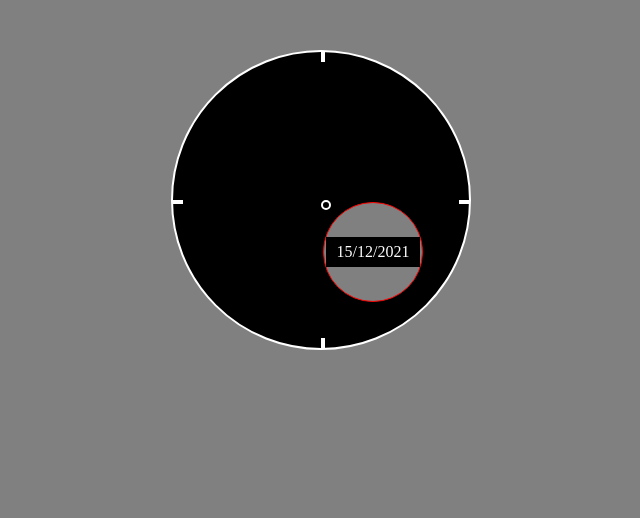
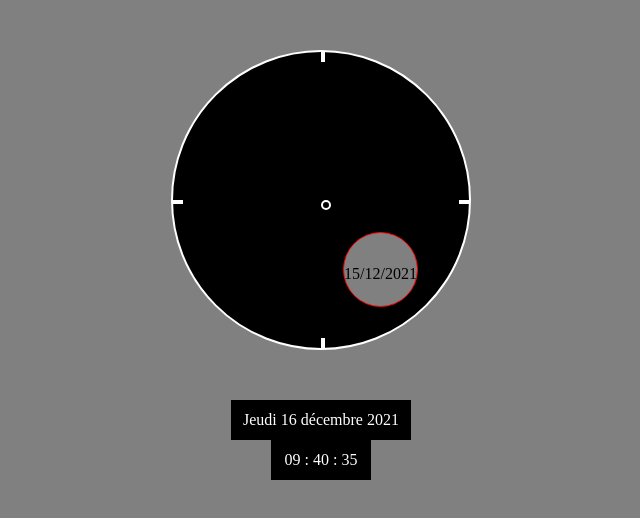
Before and after one commit to Anthony-S58/JsTimer, a plain HTML site: page index.html in a window 1280 px wide. Shown: the whole page, without its empty margins (319-959 px from the left). Drawn offline with Linux system fonts and the light colour scheme.

Commit message:
addnumclock

```diff
--- a/index.html
+++ b/index.html
@@ -8,6 +8,7 @@
     <title>TimerJS</title>
 </head>
 <body>
+    <div id="heure">
         <div id="horloge">
             <div id="contour">
                 <div id="cadredate">15/12/2021</div>
@@ -18,6 +19,9 @@
             <div id="quarterto"></div>
             <div id="middle"></div>
         </div>
+    </div>
+    <div id="cadredate2">Jeudi 16 décembre 2021</div>
+    <div id="cadreheure">09 : 40 : 35</div>
 
 </body>
 </html>
--- /dev/null
+++ b/main.js
@@ -0,0 +1,3 @@
+function datetime(){
+
+}
--- a/style.css
+++ b/style.css
@@ -10,6 +10,7 @@ body{
     justify-content: center;
     align-items: center;
     text-align: center;
+    flex-direction: column;
 }
 
 #horloge{
@@ -23,14 +24,14 @@ body{
     border: 2px solid white;
 }
 #contour{
-    width: 100px;
-    height: 100px;
+    width: 75px;
+    height: 75px;
     border-radius: 250px;
     position: absolute;
     border: 1px solid red;
     background-color: grey;
-    top: 150px;
-    left: 150px;
+    top: 180px;
+    left: 170px;
     display: flex;
     justify-content: center;
     align-items: center;
@@ -38,10 +39,10 @@ body{
 #cadredate{
     width: 95%;
     height: 30px;
-background-color: black;
-  position: absolute;
+    /* background-color: black;   */
+    position: absolute;
     top: 35%;
-    color: white;
+    color: black;
     display: flex;
     justify-content: center;
     align-items: center;
@@ -88,3 +89,21 @@ background-color: black;
     top: 50%;
     left: 0px;
 }
+#cadredate2{
+    width: 180px;
+    height: 40px;
+    background-color: black;
+    color: white;
+    display: flex;
+    justify-content: center;
+    align-items: center;
+}
+#cadreheure{
+    width: 100px;
+    height: 40px;
+    background-color: black;
+    color: white;
+    display: flex;
+    justify-content: center;
+    align-items: center;
+}
```
Lines whose indentation alone changed are shown as unchanged.
